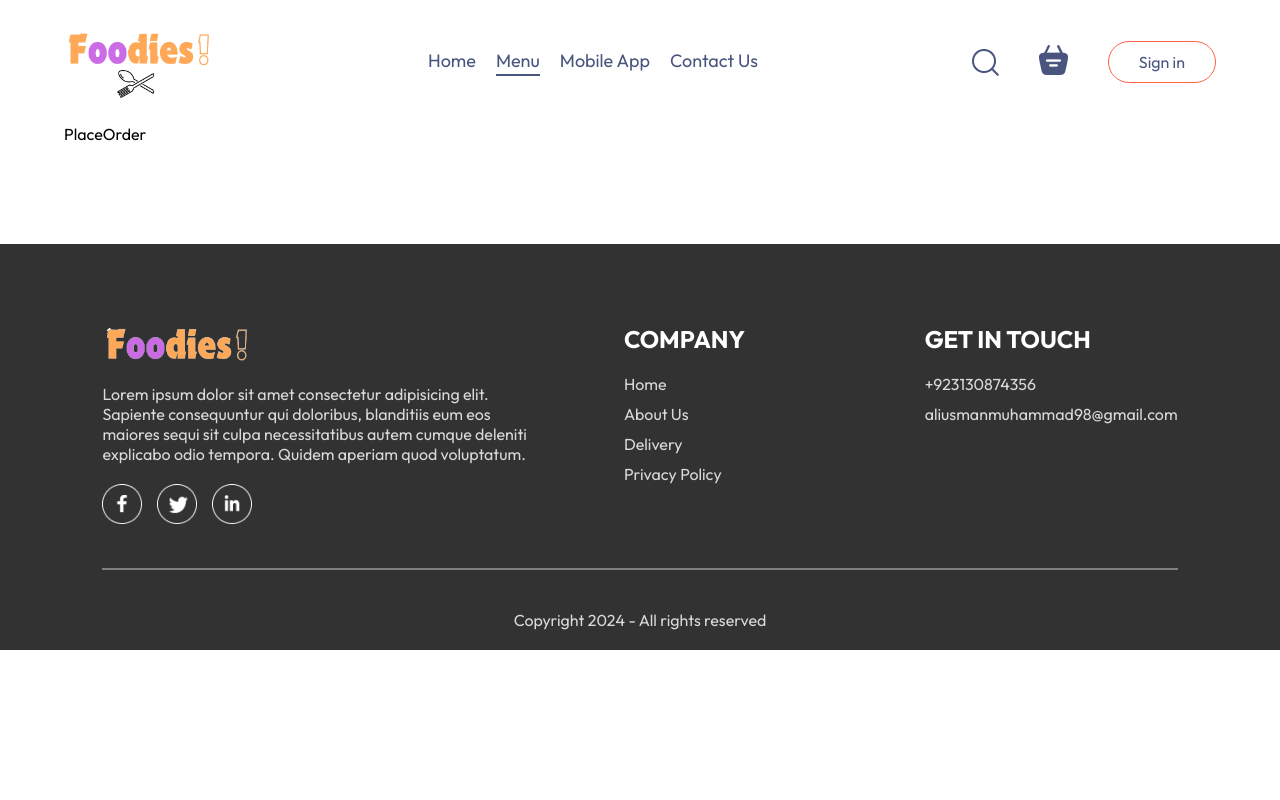
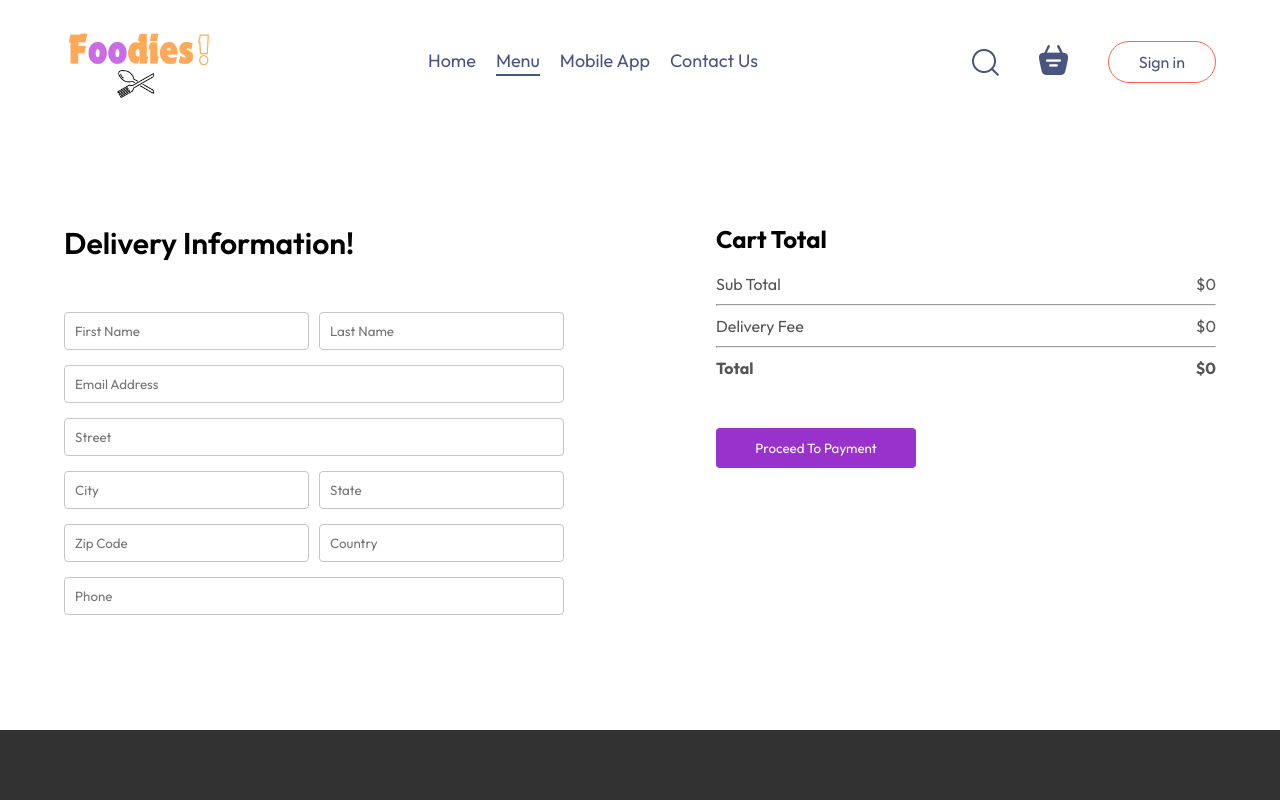
Before and after one commit to M-UsmanAli/foodies, a React (Vite) app in the folder front-end/: page /order in a window 1280 px wide. Shown: the top 800 px of the page. Built offline with nearby package versions, Linux system fonts and the light colour scheme.

Commit message:
final changes

```diff
--- a/front-end/src/pages/Cart/Cart.tsx
+++ b/front-end/src/pages/Cart/Cart.tsx
@@ -1,8 +1,11 @@
 import { useContext } from 'react'
 import { StoredContext } from '../../context/StoredContext'
 import './Cart.css'
+import { useNavigate } from 'react-router-dom'
 export const Cart = () => {
   const { cartItems, food_list, removeFromCart, getTotalCartAmount } = useContext(StoredContext)
+  const navigate = useNavigate()
+
   return (
     <div className='cart'>
       <div className="cart-items">
@@ -45,22 +48,22 @@
             <hr />
             <div className="cart-total-details">
               <p>Delivery Fee</p>
-              <p>${2}</p>
+              <p>${getTotalCartAmount()===0?0:2}</p>
             </div>
             <hr />
             <div className="cart-total-details">
               <b>Total</b>
-              <b>${getTotalCartAmount()+2}</b>
+              <b>${getTotalCartAmount()===0?0:getTotalCartAmount() + 2}</b>
             </div>
           </div>
-          <button>Proceed To CheckOut</button>
+          <button onClick={()=>navigate('/order')}>Proceed To CheckOut</button>
         </div>
 
         <div className="cart-promocode">
           <div>
             <b>If you have a promocode, Enter it here</b>
             <div className='cart-promocode-input'>
-              <input type="text"  placeholder='promo code'/>
+              <input type="text" placeholder='promo code' />
               <button>Submit</button>
             </div>
           </div>
--- a/front-end/src/pages/PlaceOrder/PlaceOrder.css
+++ b/front-end/src/pages/PlaceOrder/PlaceOrder.css
@@ -0,0 +1,41 @@
+.place-order{
+    display: flex;
+    justify-content: space-between;
+    align-items: start;
+    gap: 50px;
+    margin-top: 100px;
+}
+
+.place-order-left{
+    width: 100%;
+    max-width: max(30%, 500px);
+}
+
+.place-order-left .title{
+    font-size: 30px;
+    font-weight: 600;
+    margin-bottom: 50px;
+}
+
+.place-order-left input{
+    margin-bottom: 15px;
+    width: 100%;
+    padding: 10px;
+    border: 1px solid #c5c5c5;
+    border-radius: 4px;
+    outline-color: darkorchid;
+}
+
+.place-order-left .multi-fields{
+    display: flex;
+    gap: 10px;
+}
+
+.place-order-right{
+    width: 100%;
+    max-width: max(40%, 500px);
+}
+
+.place-order .cart-total button{
+    margin-top: 30px;
+}
--- a/front-end/src/pages/PlaceOrder/PlaceOrder.tsx
+++ b/front-end/src/pages/PlaceOrder/PlaceOrder.tsx
@@ -1,6 +1,51 @@
+import { useContext } from 'react'
 import './PlaceOrder.css'
+import { StoredContext } from '../../context/StoredContext'
 export const PlaceOrder = () => {
+  const { getTotalCartAmount } = useContext(StoredContext)
   return (
-    <div>PlaceOrder</div>
+    <form className='place-order'>
+      <div className="place-order-left">
+        <p className="title">Delivery Information!</p>
+        <div className="multi-fields">
+          <input type="text" placeholder='First Name' />
+          <input type="text" placeholder='Last Name' />
+        </div>
+        <input type="email" placeholder='Email Address' />
+        <input type="text" placeholder='Street' />
+        <div className="multi-fields">
+          <input type="text" placeholder='City' />
+          <input type="text" placeholder='State' />
+        </div>
+        <div className="multi-fields">
+          <input type="text" placeholder='Zip Code' />
+          <input type="text" placeholder='Country' />
+        </div>
+        <input type="text" placeholder='Phone' />
+      </div>
+
+      <div className="place-order-right">
+        <div className="cart-total">
+          <h2>Cart Total</h2>
+          <div>
+            <div className="cart-total-details">
+              <p>Sub Total</p>
+              <p>${getTotalCartAmount()}</p>
+            </div>
+            <hr />
+            <div className="cart-total-details">
+              <p>Delivery Fee</p>
+              <p>${getTotalCartAmount() === 0 ? 0 : 2}</p>
+            </div>
+            <hr />
+            <div className="cart-total-details">
+              <b>Total</b>
+              <b>${getTotalCartAmount() === 0 ? 0 : getTotalCartAmount() + 2}</b>
+            </div>
+          </div>
+          <button>Proceed To Payment</button>
+        </div>
+      </div>
+    </form>
   )
 }
```
